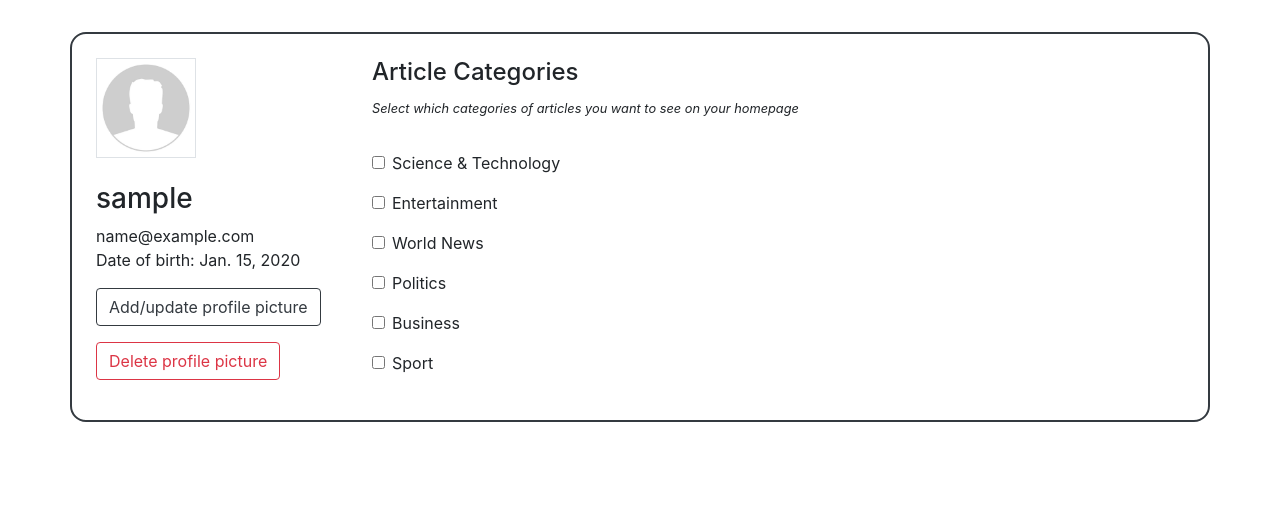
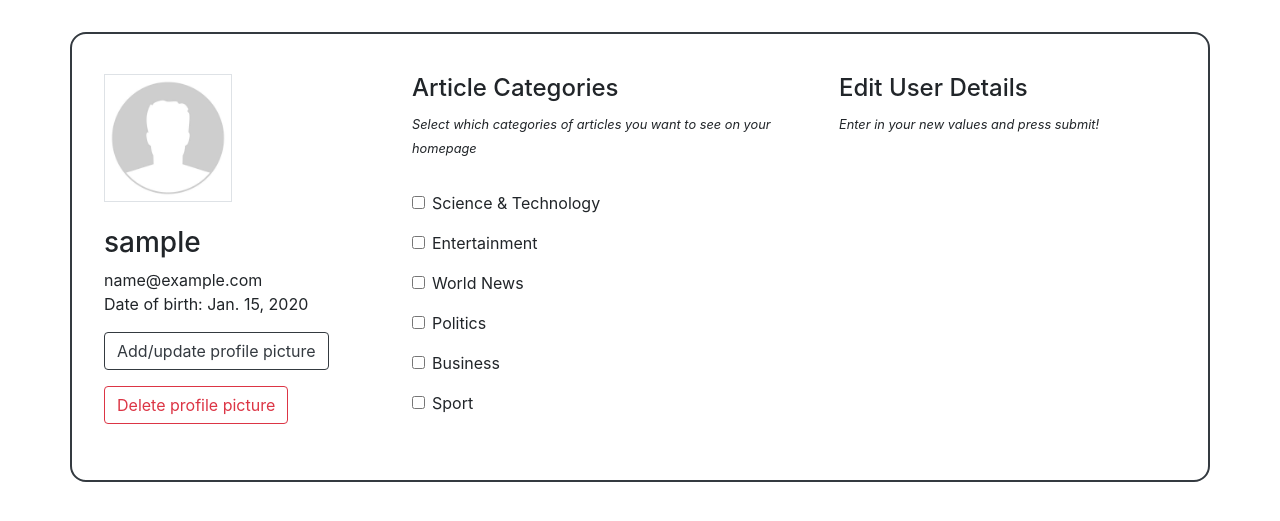
Before and after one commit to First-Derivative/WebHerald, a Django app: page /accounts/profile in a window 1280 px wide. Shown: the part 145-666 px from the top of the page. Run offline with Django 3.2, Linux system fonts and the light colour scheme; a user stored in the database is signed in; tables that the repository leaves empty hold one stand-in row (values such as "Sample post"); some web fonts are replaced.

```diff
--- a/accounts/templates/accounts/profile.html
+++ b/accounts/templates/accounts/profile.html
@@ -8,11 +8,11 @@
 <div class="row profile_container">
 
   <!-- Column 1 - Username/ image -->
-  <div class="col-3 p-2">
+  <div class="col-3 pl-3 py-4">
     <div class="diplay_username">
       <div class="profile_picture">
         <div>
-        <img src="{% static 'main/images/empty-profile.jpg' %}" class="mr-3 border" alt="..." width="100px" height="100px">
+        <img src="{% static 'main/images/empty-profile.jpg' %}" class="mr-3 border profile_photo" alt="..." width="100px" height="100px">
         </div>
         <br>
 
@@ -28,22 +28,32 @@
   </div>
 
   <!-- Column 2 - Article category selection -->
-  <div class="col-9 p-2">
+  <div class="col-5 px-5 py-4">
     <div class ="category_selection">
       <h4>Article Categories</h4>
-      <small style="font-style: italic">Select which categories of articles you want to see on your homepage</small>
+      <small style="font-style: italic; max-width:12rem;">Select which categories of articles you want to see on your homepage</small>
 
       <form id="profile_category_form">
         {% for category in categories%}
-          <div class="form-check profile_cb_wrapper">
-            <input class="form-check-input" type="checkbox" name="{{category}}" id="{{category}}" {% if category in personal_categories %} checked="checked" {% endif %}>
-            <label class="form-check-label" for="{{category}}">{{category.label}}</label>
-          </div>
+        <div class="form-check profile_cb_wrapper">
+          <input class="form-check-input" type="checkbox" name="{{category}}" id="{{category}}" {% if category in personal_categories %} checked="checked" {% endif %}>
+          <label class="form-check-label" for="{{category}}">{{category.label}}</label>
+        </div>
         {% endfor %}
-    </form>
+      </form>
 
     </div>
   </div>
+
+  <div class="col-4 py-4">
+    <div class ="category_selection">
+      <h4>Edit User Details</h4>
+      <small style="font-style: italic">Enter in your new values and press submit!</small>
+
+    </div>
+  </div>
+
+
 </div>
 
 </div>
--- a/main/static/main/styles/main.css
+++ b/main/static/main/styles/main.css
@@ -7,6 +7,10 @@ a:hover{text-decoration:none;}
 .sansSerifText{font-family: "Helvetica Neue", Helvetica, Arial, sans-serif;}
 
 .target{cursor:pointer;}
+
+.no_borders{
+  border: none !important;
+}
 
 .highlight{color:#f5eed9;}
 .highlight:hover{color:#f5eed9;}
@@ -100,6 +104,12 @@ img.card_image{
   border-radius: 1em;
 }
 
+img.profile_photo
+{
+  height: 128px;
+  width: 128px;
+}
+
 .index_card_body
 {
   background-color: #343a40;
--- a/main/templates/main/base.html
+++ b/main/templates/main/base.html
@@ -14,7 +14,7 @@
     <link rel="icon" href="{% static '/main/images/icons/website_icon_1.png'%}">
 
     <!-- Insert Title-->
-    <title>{% block title %}{% endblock title%}</title>
+    <title>WebHerald</title>
   </head>
 
   <body>
--- a/main/views.py
+++ b/main/views.py
@@ -14,7 +14,8 @@ def index(request):
 
     context = {
         'category_list': ArticleCategory.objects.all(),
-        'nav_categories': [category for category in CategoryLabel]
+        'nav_categories': [category for category in CategoryLabel],
+        'test': []
     }
     if(request.user.is_authenticated):
         user = request.user
```
Also changed, not shown: main/templates/main/index.html (+11 -0 lines).
